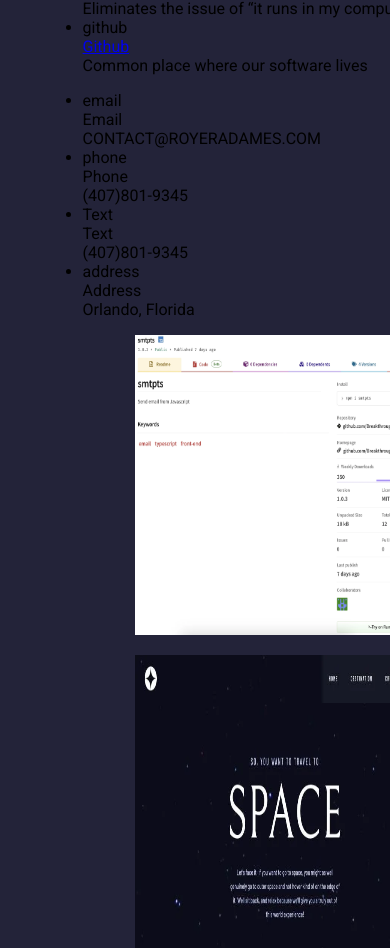
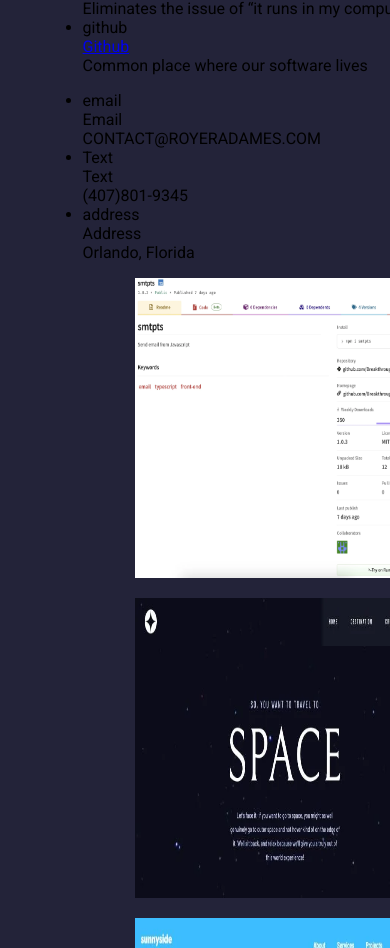
Before and after one commit to royeradames/royeradames-web-v2, an Angular app: page / in a window 390 px wide. Shown: the part 1785-2733 px from the top of the page. Built offline with nearby package versions, Linux system fonts and the light colour scheme.

Commit message:
remove phone call data

```diff
--- a/src/app/shared/data/header.data.ts
+++ b/src/app/shared/data/header.data.ts
@@ -88,11 +88,6 @@ const headerData = {
         contactInfo: 'CONTACT@ROYERADAMES.COM',
       },
       {
-        icon: 'phone',
-        title: 'Phone',
-        contactInfo: '(407)801-9345',
-      },
-      {
         icon: 'Text',
         title: 'Text',
         contactInfo: '(407)801-9345',
```
